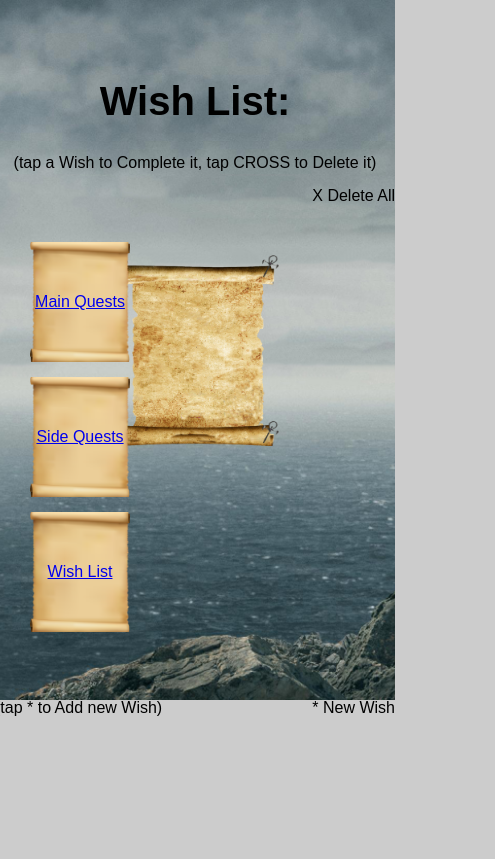
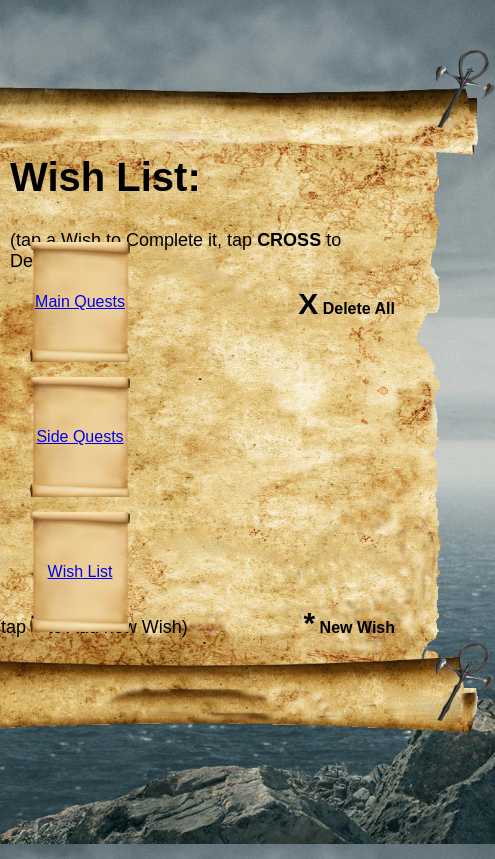
Before and after one commit to GarrettGrim111/Quest-Log, a React (Create React App) app: page /wish-list in a window 390 px wide. Shown: the whole page, 495 px wide, since content can reach past the window. Built offline with nearby package versions, Linux system fonts and the light colour scheme; a web font is replaced by a local one.

Commit message:
redefined design to meet standarts of responsivity

```diff
--- a/src/components/header-component.jsx
+++ b/src/components/header-component.jsx
@@ -37,7 +37,7 @@ const LinkHolder = styled.div``;
 const Section = styled.div`
   margin: 15px;
   background-image: url("/assets/ScrollSmooth.png");
-  background-position: center center;
+  background-position: center;
   background-repeat: no-repeat;
   height: 120px;
   width: 100px;
--- a/src/globalStyles.js
+++ b/src/globalStyles.js
@@ -10,12 +10,12 @@ export const GlobalStyle = createGlobalStyle`
 }
 
 body {
-    background-color: #cccccc;
-    background-image: url("/assets/Daco.png"), url("/assets/9.jpg");
+
+    background-image: url("/assets/9.jpg");
     background-attachment: fixed;
     background-position: center;
-    background-repeat: no-repeat,no-repeat;
-    background-size: 43%, cover;
+    background-repeat: no-repeat;
+    background-size:  cover;
 
     width: 100%;
     height: 100%;
--- a/src/pages/mainQuestPage-component.jsx
+++ b/src/pages/mainQuestPage-component.jsx
@@ -6,14 +6,23 @@ const MainQuestPage = () => {
     <Wrapper>
       <Container>
         <Title>Main Quests:</Title>
-        <HintUp>(tap a Quest to Complete it, tap CROSS to Delete it) </HintUp>
+        <HintUp>
+          (tap a Quest to Complete it, tap{" "}
+          <span style={{ fontWeight: "bold" }}>CROSS</span> to Delete it){" "}
+        </HintUp>
         <DeleteAllHolder>
-          <DeleteAll>X Delete All</DeleteAll>
+          <DeleteAll>
+            <Bigger>X</Bigger> Delete All
+          </DeleteAll>
         </DeleteAllHolder>
         <QuestList></QuestList>
         <LowerHolder>
-          <HintDown>(tap ! to Add new Quest) </HintDown>
-          <AddQuest>! New Quest</AddQuest>
+          <HintDown>
+            (tap <Bigger>!</Bigger> to Add new Quest){" "}
+          </HintDown>
+          <AddQuest>
+            <Bigger>!</Bigger> New Quest
+          </AddQuest>
         </LowerHolder>
       </Container>
     </Wrapper>
@@ -21,17 +30,23 @@ const MainQuestPage = () => {
 };
 
 const Wrapper = styled.div`
-  height: 100%;
+  background-image: url("/assets/Daco.png");
+
+  background-position: center;
+  background-repeat: no-repeat;
+  background-size: 100%;
+  width: 600px;
+  height: 780px;
+  display: flex;
+  justify-content: center;
+  align-items: center;
 `;
 
 const Container = styled.div`
+  width: 400px;
+  height: 500px;
   display: flex;
-  justify-content: flex-start;
-  align-items: center;
   flex-direction: column;
-  padding-top: 16%;
-  width: 400px;
-  height: 700px;
 `;
 
 const Title = styled.span`
@@ -41,30 +56,37 @@ const Title = styled.span`
 `;
 const HintUp = styled.span`
   margin: 15px;
+  font-size: 18px;
 `;
 
 const DeleteAllHolder = styled.div`
   display: flex;
   justify-content: flex-end;
-  width: 400px;
 `;
 const DeleteAll = styled.span`
   cursor: pointer;
+  font-weight: bold;
 `;
 const QuestList = styled.div`
   margin: 15px;
+  width: 300px;
+  height: 300px;
 `;
 
 const LowerHolder = styled.div`
   display: flex;
   justify-content: space-between;
-  width: 400px;
-  position: absolute;
-  bottom: 15%;
 `;
 const AddQuest = styled.span`
   cursor: pointer;
+  font-weight: bold;
 `;
-const HintDown = styled.span``;
+const HintDown = styled.span`
+  font-size: 18px;
+`;
+const Bigger = styled.span`
+  font-size: 30px;
+  font-weight: bold;
+`;
 
 export default MainQuestPage;
--- a/src/pages/notFoundPage-component.jsx
+++ b/src/pages/notFoundPage-component.jsx
@@ -5,7 +5,8 @@ import { Link } from "react-router-dom";
 const NotFoundPage = () => {
   return (
     <Wrapper>
-      <Error404>Yeah, something went wrong</Error404>
+      <Error404>Error404</Error404>
+      <Description>Yeah, something went wrong</Description>
       <Link to="/">
         <Hyperlink>Click Here to get back to Main Quests</Hyperlink>{" "}
       </Link>
@@ -15,31 +16,29 @@ const NotFoundPage = () => {
 
 const Wrapper = styled.div`
   display: flex;
+  justify-content: flex-start;
+  align-items: center;
   flex-direction: column;
-  justify-content: center;
-  align-items: center;
+  padding-top: 40%;
+  width: 400px;
+  height: 700px;
 `;
 
-const Error404 = styled.span`
+const Description = styled.span`
   margin: 10px;
-
-
-  font-size: 16px;
   line-height: 122%;
-  display: flex;
-  align-items: center;
-  text-align: center;
-
-  font-style: normal;
   font-weight: 500;
   font-size: 18px;
   line-height: 175%;
 `;
 
+const Error404 = styled.span`
+  font-size: 40px;
+`;
+
 const Hyperlink = styled.span`
-  color: limegreen;
+  color: darkblue;
   cursor: pointer;
-
 `;
 
 export default NotFoundPage;
--- a/src/pages/sideQuestPage-component.jsx
+++ b/src/pages/sideQuestPage-component.jsx
@@ -6,14 +6,23 @@ const SideQuestPage = () => {
     <Wrapper>
       <Container>
         <Title>Side Quest:</Title>
-        <HintUp>(tap a Quest to Complete it, tap CROSS to Delete it) </HintUp>
+        <HintUp>
+          (tap a Quest to Complete it, tap{" "}
+          <span style={{ fontWeight: "bold" }}>CROSS</span> to Delete it){" "}
+        </HintUp>
         <DeleteAllHolder>
-          <DeleteAll>X Delete All</DeleteAll>
+          <DeleteAll>
+            <Bigger>X</Bigger> Delete All
+          </DeleteAll>
         </DeleteAllHolder>
         <QuestList></QuestList>
         <LowerHolder>
-          <HintDown>(tap ! to Add new Quest) </HintDown>
-          <AddQuest>! New Quest</AddQuest>
+          <HintDown>
+            (tap <Bigger>!</Bigger> to Add new Quest){" "}
+          </HintDown>
+          <AddQuest>
+            <Bigger>!</Bigger> New Quest
+          </AddQuest>
         </LowerHolder>
       </Container>
     </Wrapper>
@@ -21,17 +30,23 @@ const SideQuestPage = () => {
 };
 
 const Wrapper = styled.div`
-  height: 100%;
+  background-image: url("/assets/Daco.png");
+
+  background-position: center;
+  background-repeat: no-repeat;
+  background-size: 100%;
+  width: 600px;
+  height: 780px;
+  display: flex;
+  justify-content: center;
+  align-items: center;
 `;
 
 const Container = styled.div`
+  width: 400px;
+  height: 500px;
   display: flex;
-  justify-content: flex-start;
-  align-items: center;
   flex-direction: column;
-  padding-top: 16%;
-  width: 400px;
-  height: 700px;
 `;
 
 const Title = styled.span`
@@ -41,33 +56,37 @@ const Title = styled.span`
 `;
 const HintUp = styled.span`
   margin: 15px;
+  font-size: 18px;
 `;
 
 const DeleteAllHolder = styled.div`
   display: flex;
   justify-content: flex-end;
-  width: 400px;
 `;
 const DeleteAll = styled.span`
   cursor: pointer;
+  font-weight: bold;
 `;
 const QuestList = styled.div`
   margin: 15px;
+  width: 300px;
+  height: 300px;
 `;
 
 const LowerHolder = styled.div`
   display: flex;
   justify-content: space-between;
-  width: 400px;
-  position: absolute;
-  bottom: 15%;
 `;
 const AddQuest = styled.span`
-
   cursor: pointer;
+  font-weight: bold;
 `;
 const HintDown = styled.span`
-
+  font-size: 18px;
+`;
+const Bigger = styled.span`
+  font-size: 30px;
+  font-weight: bold;
 `;
 
 export default SideQuestPage;
--- a/src/pages/wishListPage-component.jsx
+++ b/src/pages/wishListPage-component.jsx
@@ -6,14 +6,23 @@ const WishListPage = () => {
     <Wrapper>
       <Container>
         <Title>Wish List:</Title>
-        <HintUp>(tap a Wish to Complete it, tap CROSS to Delete it) </HintUp>
+        <HintUp>
+          (tap a Wish to Complete it, tap{" "}
+          <span style={{ fontWeight: "bold" }}>CROSS</span> to Delete it){" "}
+        </HintUp>
         <DeleteAllHolder>
-          <DeleteAll>X Delete All</DeleteAll>
+          <DeleteAll>
+            <Bigger>X</Bigger> Delete All
+          </DeleteAll>
         </DeleteAllHolder>
         <WishList></WishList>
         <LowerHolder>
-          <HintDown>(tap * to Add new Wish) </HintDown>
-          <AddWish>* New Wish</AddWish>
+          <HintDown>
+            (tap <Bigger>*</Bigger> to Add new Wish){" "}
+          </HintDown>
+          <AddWish>
+            <Bigger>*</Bigger> New Wish
+          </AddWish>
         </LowerHolder>
       </Container>
     </Wrapper>
@@ -21,17 +30,23 @@ const WishListPage = () => {
 };
 
 const Wrapper = styled.div`
-  height: 100%;
+  background-image: url("/assets/Daco.png");
+
+  background-position: center;
+  background-repeat: no-repeat;
+  background-size: 100%;
+  width: 600px;
+  height: 780px;
+  display: flex;
+  justify-content: center;
+  align-items: center;
 `;
 
 const Container = styled.div`
+  width: 400px;
+  height: 500px;
   display: flex;
-  justify-content: flex-start;
-  align-items: center;
   flex-direction: column;
-  padding-top: 16%;
-  width: 400px;
-  height: 700px;
 `;
 
 const Title = styled.span`
@@ -41,30 +56,37 @@ const Title = styled.span`
 `;
 const HintUp = styled.span`
   margin: 15px;
+  font-size: 18px;
 `;
 
 const DeleteAllHolder = styled.div`
   display: flex;
   justify-content: flex-end;
-  width: 400px;
 `;
-const DeleteAll = styled.span`cursor: pointer;`;
+const DeleteAll = styled.span`
+  cursor: pointer;
+  font-weight: bold;
+`;
 const WishList = styled.div`
   margin: 15px;
+  width: 300px;
+  height: 300px;
 `;
 
 const LowerHolder = styled.div`
   display: flex;
   justify-content: space-between;
-  width: 400px;
-  position: absolute;
-  bottom: 15%;
 `;
 const AddWish = styled.span`
   cursor: pointer;
+  font-weight: bold;
 `;
 const HintDown = styled.span`
-
+  font-size: 18px;
+`;
+const Bigger = styled.span`
+  font-size: 30px;
+  font-weight: bold;
 `;
 
 export default WishListPage;
```
